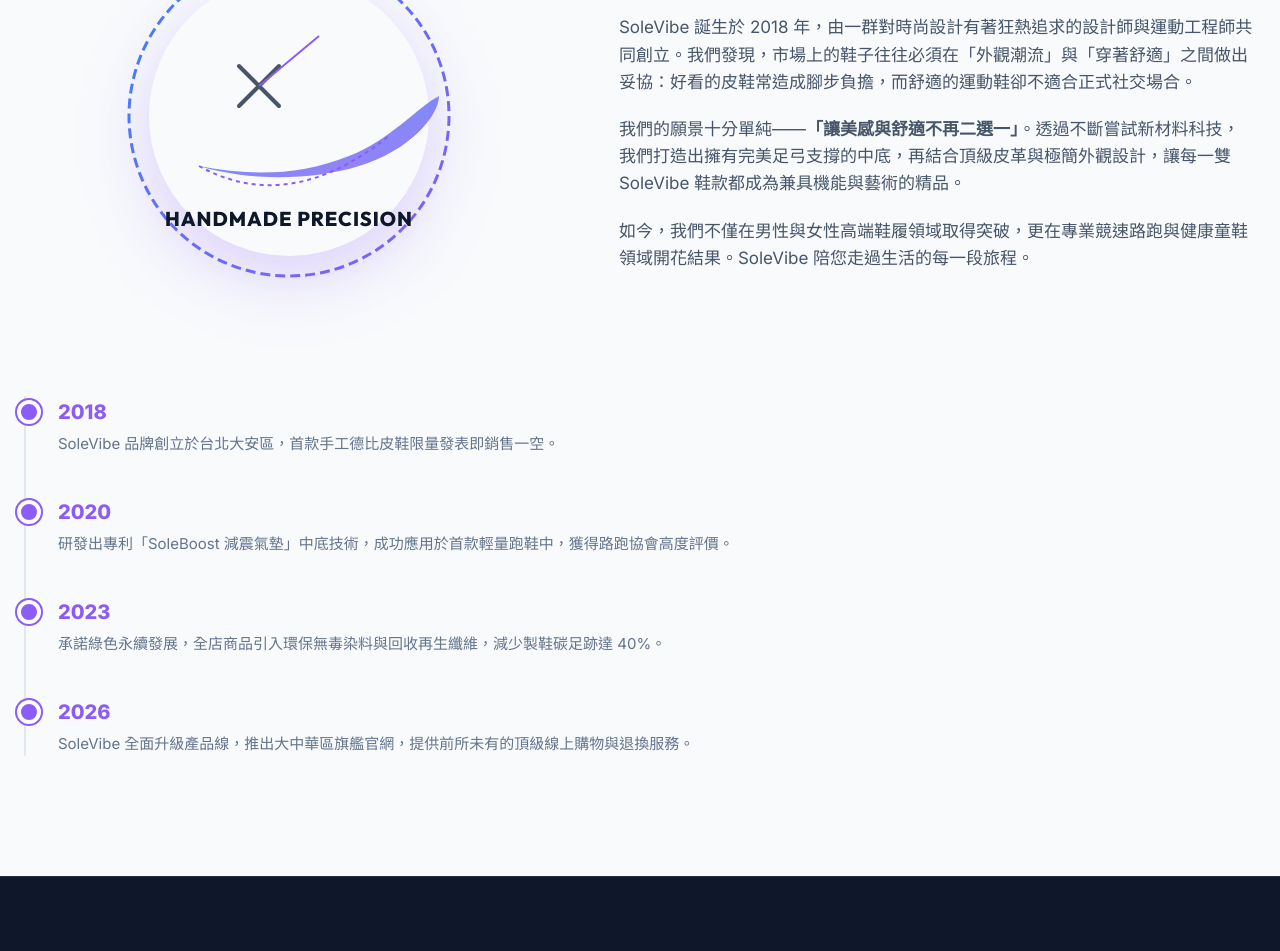
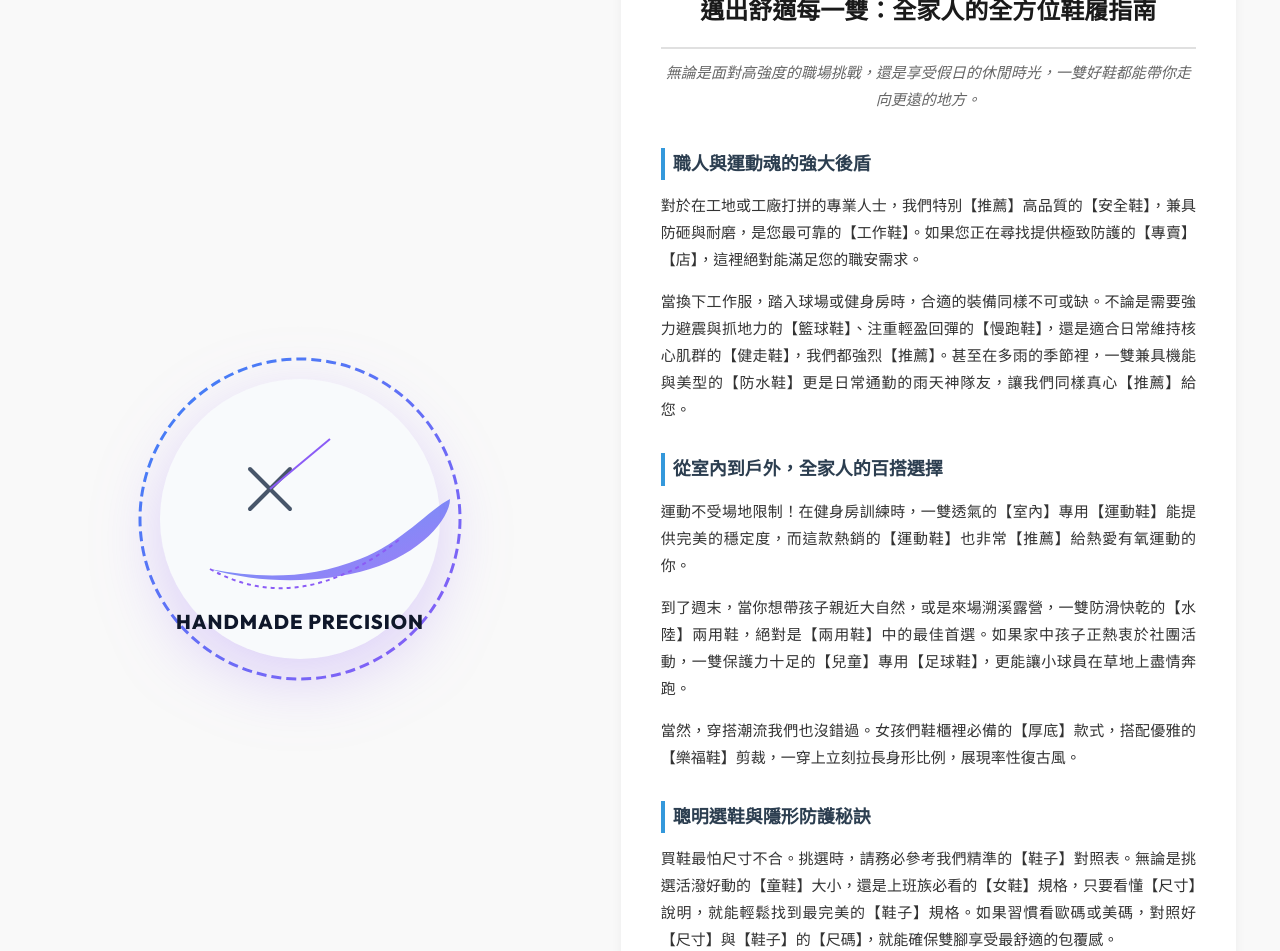
Before and after one commit to emily940113-alt/final-side-project, a plain HTML site: page about.html in a window 1280 px wide. Shown: the part 527-1478 px from the top of the page. Drawn offline with Linux system fonts and the light colour scheme; a web font is replaced by a local one.

Commit message:
Add files via upload

```diff
--- a/about.html
+++ b/about.html
@@ -87,12 +87,56 @@
           </svg>
         </div>
 
-        <div class="about-info-text">
-          <h2>品牌的起點：對完美的執著</h2>
-          <p>SoleVibe 誕生於 2018 年，由一群對時尚設計有著狂熱追求的設計師與運動工程師共同創立。我們發現，市場上的鞋子往往必須在「外觀潮流」與「穿著舒適」之間做出妥協：好看的皮鞋常造成腳步負擔，而舒適的運動鞋卻不適合正式社交場合。</p>
-          <p>我們的願景十分單純——<b>「讓美感與舒適不再二選一」</b>。透過不斷嘗試新材料科技，我們打造出擁有完美足弓支撐的中底，再結合頂級皮革與極簡外觀設計，讓每一雙 SoleVibe 鞋款都成為兼具機能與藝術的精品。</p>
-          <p>如今，我們不僅在男性與女性高端鞋履領域取得突破，更在專業競速路跑與健康童鞋領域開花結果。SoleVibe 陪您走過生活的每一段旅程。</p>
+           <div style="max-width: 700px; margin: 0 auto; background-color: #ffffff; padding: 40px; border-radius: 8px; box-shadow: 0 4px 12px rgba(0,0,0,0.05);">
+
+        <h1 style="font-size: 24px; color: #1a1a1a; text-align: center; margin-top: 0; margin-bottom: 10px; border-bottom: 2px solid #e0e0e0; padding-bottom: 15px;">
+            邁出舒適每一雙：全家人的全方位鞋履指南
+        </h1>
+
+        <p style="font-size: 15px; color: #666666; text-align: center; margin-bottom: 35px; font-style: italic;">
+            無論是面對高強度的職場挑戰，還是享受假日的休閒時光，一雙好鞋都能帶你走向更遠的地方。
+        </p>
+
+        <div style="margin-bottom: 30px;">
+            <h2 style="font-size: 18px; color: #2c3e50; margin-bottom: 12px; padding-left: 8px; border-left: 4px solid #3498db;">
+                職人與運動魂的強大後盾
+            </h2>
+            <p style="font-size: 15px; text-align: justify; margin-top: 0; margin-bottom: 15px;">
+                對於在工地或工廠打拼的專業人士，我們特別【推薦】高品質的【安全鞋】，兼具防砸與耐磨，是您最可靠的【工作鞋】。如果您正在尋找提供極致防護的【專賣】【店】，這裡絕對能滿足您的職安需求。
+            </p>
+            <p style="font-size: 15px; text-align: justify; margin-top: 0; margin-bottom: 0;">
+                當換下工作服，踏入球場或健身房時，合適的裝備同樣不可或缺。不論是需要強力避震與抓地力的【籃球鞋】、注重輕盈回彈的【慢跑鞋】，還是適合日常維持核心肌群的【健走鞋】，我們都強烈【推薦】。甚至在多雨的季節裡，一雙兼具機能與美型的【防水鞋】更是日常通勤的雨天神隊友，讓我們同樣真心【推薦】給您。
+            </p>
         </div>
+
+        <div style="margin-bottom: 30px;">
+            <h2 style="font-size: 18px; color: #2c3e50; margin-bottom: 12px; padding-left: 8px; border-left: 4px solid #3498db;">
+                從室內到戶外，全家人的百搭選擇
+            </h2>
+            <p style="font-size: 15px; text-align: justify; margin-top: 0; margin-bottom: 15px;">
+                運動不受場地限制！在健身房訓練時，一雙透氣的【室內】專用【運動鞋】能提供完美的穩定度，而這款熱銷的【運動鞋】也非常【推薦】給熱愛有氧運動的你。
+            </p>
+            <p style="font-size: 15px; text-align: justify; margin-top: 0; margin-bottom: 15px;">
+                到了週末，當你想帶孩子親近大自然，或是來場溯溪露營，一雙防滑快乾的【水陸】兩用鞋，絕對是【兩用鞋】中的最佳首選。如果家中孩子正熱衷於社團活動，一雙保護力十足的【兒童】專用【足球鞋】，更能讓小球員在草地上盡情奔跑。
+            </p>
+            <p style="font-size: 15px; text-align: justify; margin-top: 0; margin-bottom: 0;">
+                當然，穿搭潮流我們也沒錯過。女孩們鞋櫃裡必備的【厚底】款式，搭配優雅的【樂福鞋】剪裁，一穿上立刻拉長身形比例，展現率性復古風。
+            </p>
+        </div>
+
+        <div style="margin-bottom: 0;">
+            <h2 style="font-size: 18px; color: #2c3e50; margin-bottom: 12px; padding-left: 8px; border-left: 4px solid #3498db;">
+                聰明選鞋與隱形防護秘訣
+            </h2>
+            <p style="font-size: 15px; text-align: justify; margin-top: 0; margin-bottom: 15px;">
+                買鞋最怕尺寸不合。挑選時，請務必參考我們精準的【鞋子】對照表。無論是挑選活潑好動的【童鞋】大小，還是上班族必看的【女鞋】規格，只要看懂【尺寸】說明，就能輕鬆找到最完美的【鞋子】規格。如果習慣看歐碼或美碼，對照好【尺寸】與【鞋子】的【尺碼】，就能確保雙腳享受最舒適的包覆感。
+            </p>
+            <p style="font-size: 15px; text-align: justify; margin-top: 0; margin-bottom: 0;">
+                最後，台灣氣候潮濕多雨，新買的【鞋子】該如何保養？建議在出門前噴上一層強效【防水】保護膜，這瓶專用【噴霧】能讓您的愛鞋從此不怕突如其來的午後雷陣雨，時刻保持乾爽潔淨！
+            </p>
+        </div>
+
+    </div>
       </div>
 
       <!-- Timeline -->
@@ -163,5 +207,18 @@
   <!-- Scripts -->
   <script src="js/products.js"></script>
   <script src="js/main.js"></script>
+
+  <!DOCTYPE html>
+<html lang="zh-TW">
+<head>
+    <meta charset="UTF-8">
+    <title>產品文案</title>
+</head>
+<body style="margin: 0; padding: 20px; font-family: 'Helvetica Neue', Helvetica, Arial, 'Microsoft JhengHei', sans-serif; background-color: #f9f9f9; color: #333333; line-height: 1.8;">
+
+
+
 </body>
 </html>
+</body>
+</html>
```
